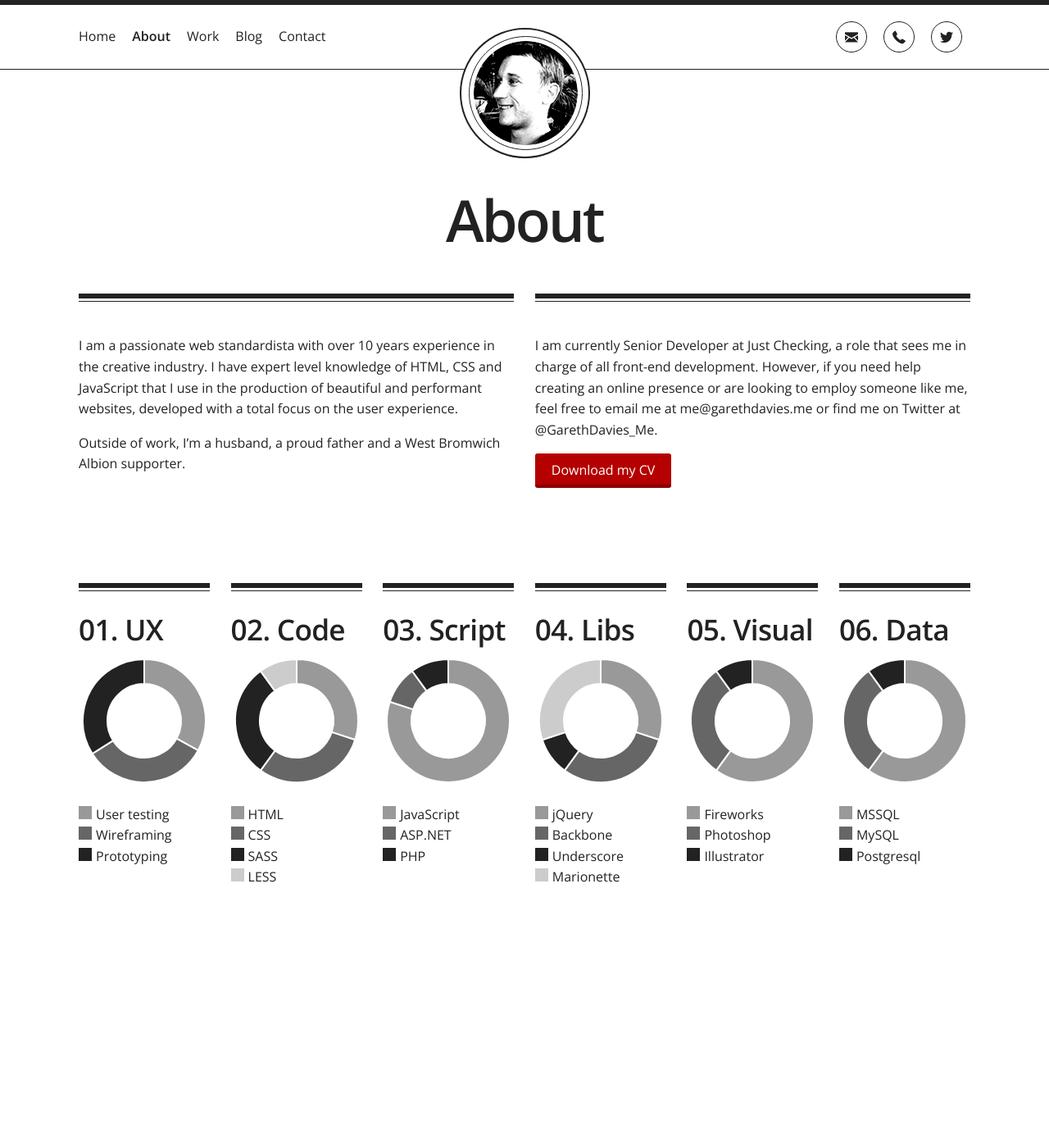
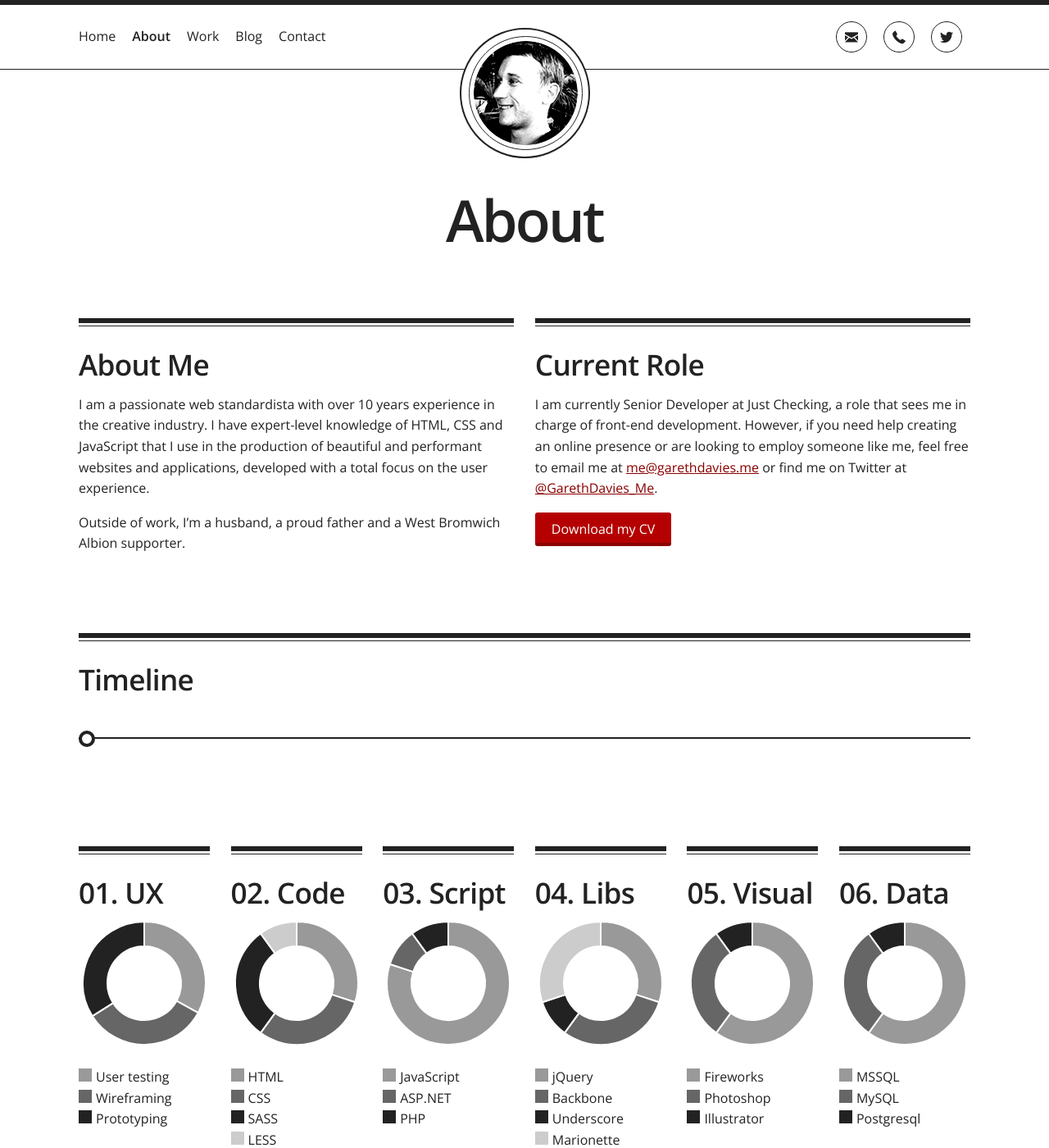
Before and after one commit to garethadavies/garethdavies.me.2014, a Jekyll site: the page built from about/index.html, in a window 1280 px wide and 1400 px high. Shown: the whole window at 82% size. Built offline with Jekyll 4.4.1, drawn with Linux system fonts in a browser that asks for light colours; Markdown is read by kramdown in place of the engine named in the settings.

Commit message:
Started timeline

```diff
--- a/about/index.html
+++ b/about/index.html
@@ -10,19 +10,39 @@ class: about
 
 <div class="row section-margin">
 
-  <div class="column-6 section-header">
+  <div class="column-6">
 
-		<p>I am a passionate web standardista with over 10 years experience in the creative industry. I have expert level knowledge of HTML, CSS and JavaScript that I use in the production of beautiful and performant websites, developed with a total focus on the user experience.</p>
+  	<h2 class="section-header">About Me</h2>
+
+		<p>I am a passionate web standardista with over 10 years experience in the creative industry. I have expert-level knowledge of HTML, CSS and JavaScript that I use in the production of beautiful and performant websites and applications, developed with a total focus on the user experience.</p>
 
 		<p>Outside of work, I’m a husband, a proud father and a West Bromwich Albion supporter.</p>
 
 	</div>
 
-	<div class="column-6 section-header">
+	<div class="column-6">
 
-		<p>I am currently Senior Developer at Just Checking, a role that sees me in charge of all front-end development. However, if you need help creating an online presence or are looking to employ someone like me, feel free to email me at <a href="mailto:me@garethdavies.me">me@garethdavies.me</a>  or find me on Twitter at <a href="http://twitter.com/GarethDavies_Me">@GarethDavies_Me</a>.</p>
+		<h2 class="section-header">Current Role</h2>
+
+		<p>I am currently Senior Developer at Just Checking, a role that sees me in charge of front-end development. However, if you need help creating an online presence or are looking to employ someone like me, feel free to email me at <a href="mailto:me@garethdavies.me">me@garethdavies.me</a>  or find me on Twitter at <a href="http://twitter.com/GarethDavies_Me">@GarethDavies_Me</a>.</p>
 
 		<p><button>Download my CV</button></p>
+
+	</div>
+
+</div>
+
+<div class="row section-margin">
+
+	<div class="column-12">
+
+		<h2 class="section-header">Timeline</h2>
+
+		<div class="timeline">
+
+			<div class="timeline-item"></div>
+
+		</div>
 
 	</div>
 
--- a/css/base.css
+++ b/css/base.css
@@ -136,13 +136,6 @@ img {
   border-top: 1px solid #222222;
   border-bottom: none;
 }
-.section-header a {
-  text-decoration: none;
-  color: #222222;
-}
-.section-header a:hover {
-  color: darkred;
-}
 .section-header:before {
   content: '';
   display: block;
@@ -151,6 +144,14 @@ img {
   background-color: #222222;
   position: absolute;
   top: -10px;
+}
+
+h2.section-header a {
+  text-decoration: none;
+  color: #222222;
+}
+h2.section-header a:hover {
+  color: darkred;
 }
 
 .date li:first-child {
@@ -179,6 +180,22 @@ img {
   background-color: #cccccc;
 }
 
+.timeline {
+  position: relative;
+  border-top: 2px solid #222222;
+  margin-top: 50px;
+  padding-bottom: 50px;
+}
+.timeline .timeline-item {
+  position: absolute;
+  top: -10px;
+  background-color: white;
+  border: 4px solid #222222;
+  border-radius: 100%;
+  height: 20px;
+  width: 20px;
+}
+
 .clearfix {
   *zoom: 1;
 }
--- a/css/partials/typography.css
+++ b/css/partials/typography.css
@@ -77,9 +77,6 @@ h1 {
 }
 
 h2 {
-  border-bottom: 2px solid;
-  padding-bottom: .4em;
-  margin-top: 1.4em;
   letter-spacing: -0.02em;
 }
 
--- a/scss/partials/typography.scss
+++ b/scss/partials/typography.scss
@@ -79,9 +79,9 @@ h1 {
 
 h2 {
 	//font-size: 3em; /* =42px */
-	border-bottom: 2px solid;
-	padding-bottom: .4em;
-	margin-top: 1.4em;
+	// border-bottom: 2px solid;
+	// padding-bottom: .4em;
+	// margin-top: 1.4em;
 	letter-spacing: -0.02em;
 }
 
```
Also changed, not shown: scss/base.scss (+31 -9 lines).
